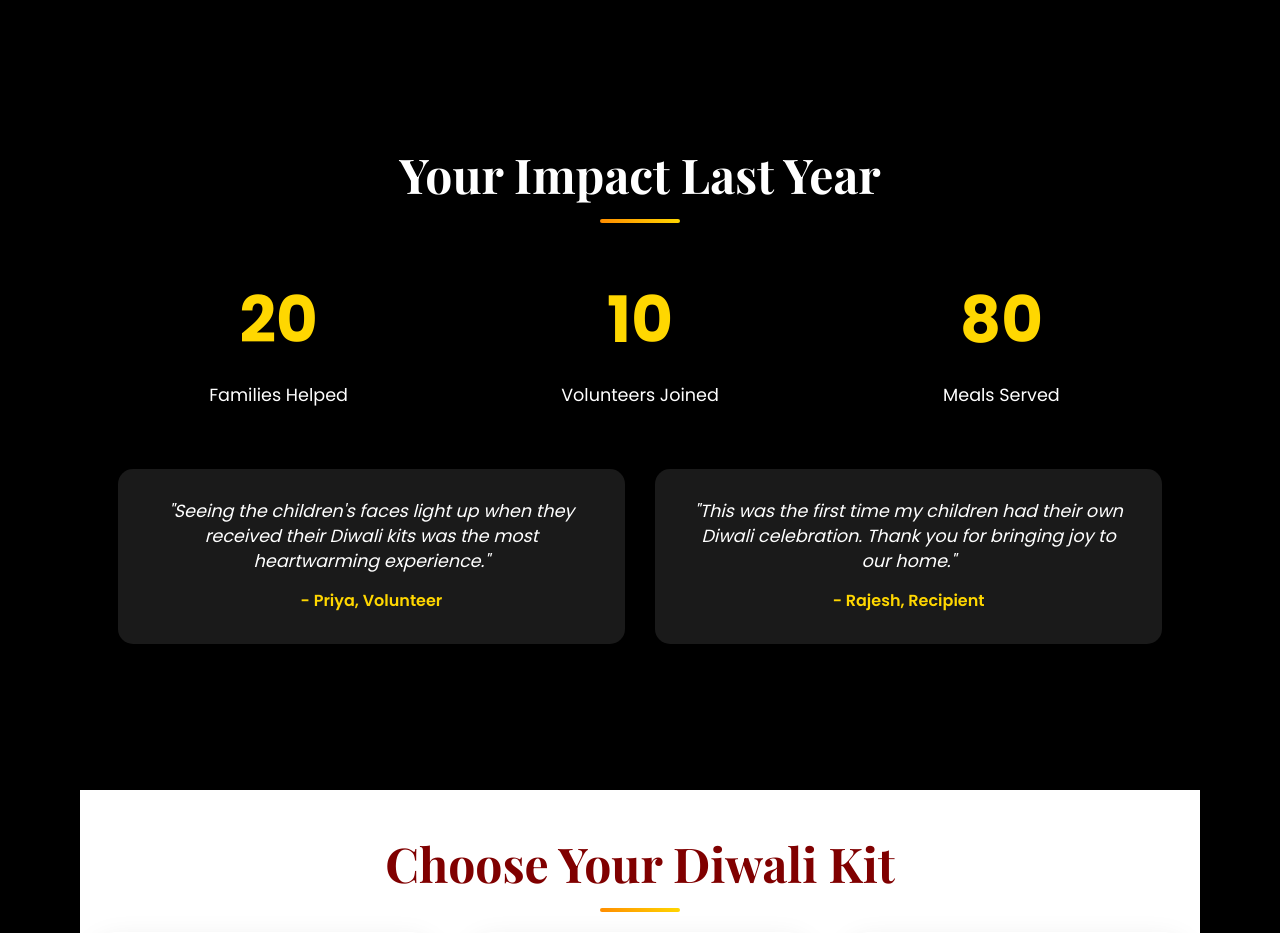
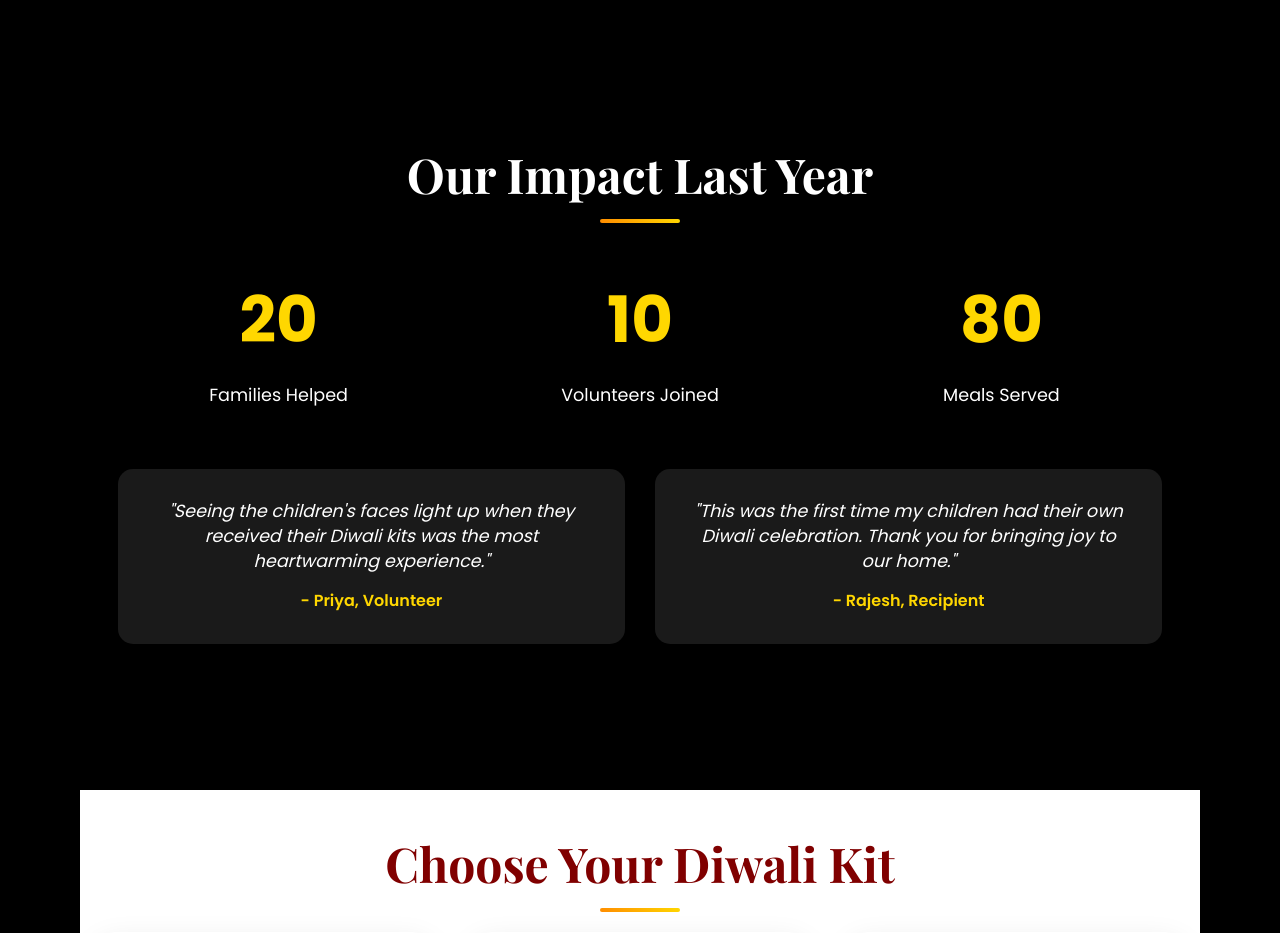
Before and after one commit to Maxiemad/Share-the-Light, a React (Create React App) app: page / in a window 1280 px wide. Shown: the part 1700-2633 px from the top of the page. Built offline with nearby package versions, Linux system fonts and the light colour scheme; no server answers; the database is empty.

Commit message:
Corrected a typo in impact.js

```diff
--- a/src/components/Impact.js
+++ b/src/components/Impact.js
@@ -49,7 +49,7 @@ const Impact = () => {
           transition={{ duration: 0.8 }}
           viewport={{ once: true }}
         >
-          Your Impact Last Year
+          Our Impact Last Year
         </motion.h2>
 
         <div className="impact-stats">
```
